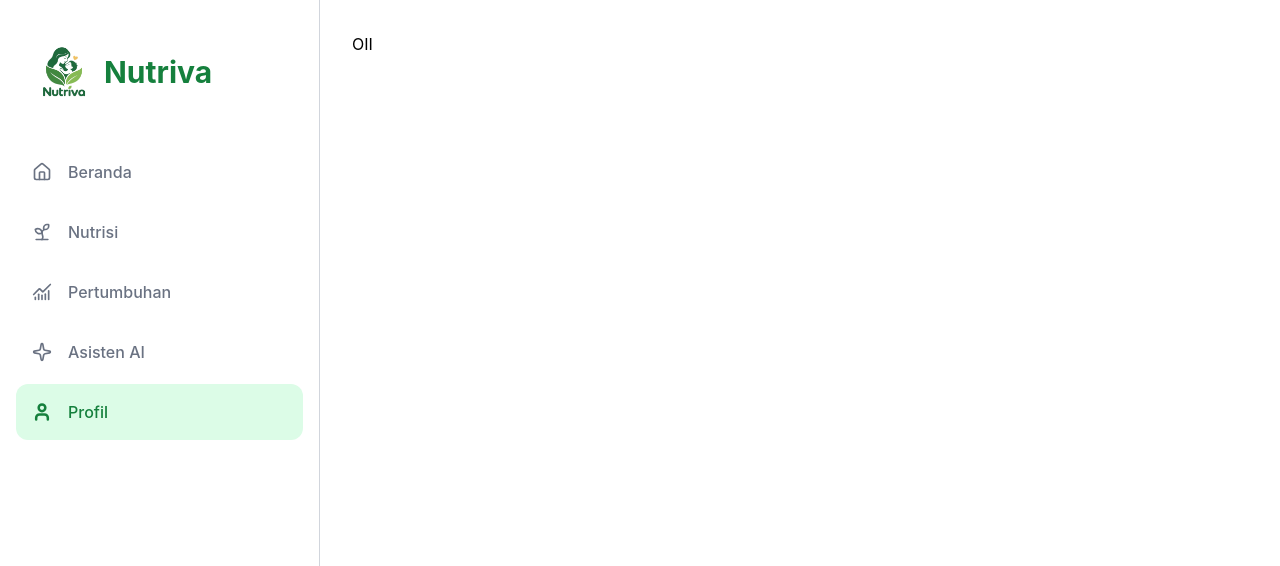
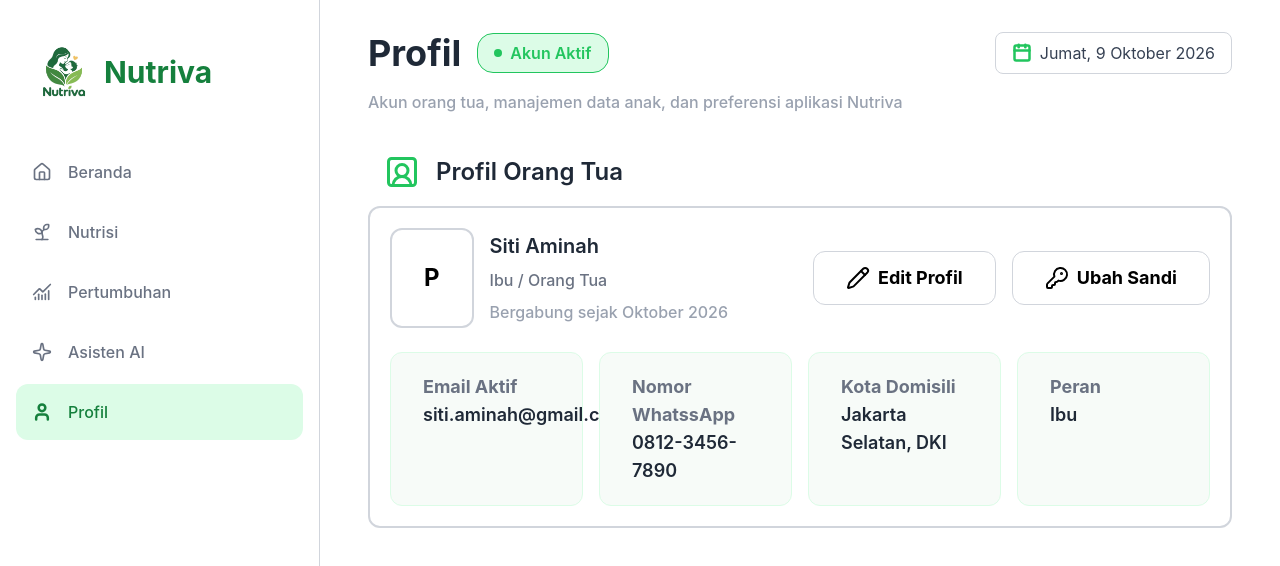
Before and after one commit to Nova11-F/Nutriva, a React (Vite) app: page /profile in a window 1280 px wide. Shown: the top 566 px of the page. Built offline with nearby package versions, Linux system fonts and the light colour scheme.

Commit message:
3.1 Pages : Home,Nutrition, Growth, Profie Part 2

```diff
--- a/src/components/ui/Button.jsx
+++ b/src/components/ui/Button.jsx
@@ -10,7 +10,7 @@ export default function Button({
 }) {
   const variants = {
     primary: "bg-primary text-surface hover:bg-hover",
-    outline: "bg-surface border border-secondary text-secondary hover:bg-secondary hover:text-surface",
+    outline: "bg-surface border border-gray-300 hover:bg-secondary hover:text-surface",
     danger: "bg-red-500 text-white hover:bg-red-600",
     ghost: "text-gray-600 hover:bg-gray-100",
   };
@@ -24,7 +24,7 @@ export default function Button({
 
   return (
     <button
-      className={`rounded-xl font-medium text-lg cursor-pointer hover:shadow-lg transition ${variants[variant]} ${sizes[size]} ${className}`}
+      className={`rounded-xl font-bold text-lg cursor-pointer hover:shadow-lg transition duration-300 ${variants[variant]} ${sizes[size]} ${className}`}
       disabled={loading}
       {...props}
     >
--- a/src/components/ui/Card.jsx
+++ b/src/components/ui/Card.jsx
@@ -9,6 +9,7 @@ export default function Card({
   const variants = {
     default: "bg-surface border-2 border-gray-300",
     soft: "bg-soft border border-gray-200",
+    silver: "bg-background border border-soft",
     success: "bg-green-50 border border-green-200",
     warning: "bg-yellow-50 border border-yellow-300",
     danger: "bg-red-50 border border-red-200",
@@ -24,7 +25,7 @@ export default function Card({
 
   return (
     <div
-      className={`rounded-xl ${variants[variant]} ${paddings[padding]} ${
+      className={`rounded-xl transition-all duration-300 ${variants[variant]} ${paddings[padding]} ${
         hoverable ? "transition hover:-translate-y-1 hover:shadow-lg" : ""
       } ${className}`}
       {...props}
--- a/src/index.css
+++ b/src/index.css
@@ -2,7 +2,7 @@
 
 @theme {
   --color-primary: #15803D;
-  --color-secondary : #009966;
+  --color-secondary : #22C55E;
   --color-hover: #166534;
   --color-soft: #DCFCE7;
   --color-light: #FEFAED;
--- a/src/pages/profile/ProfilePage.jsx
+++ b/src/pages/profile/ProfilePage.jsx
@@ -1,7 +1,97 @@
-export default function ProfilePage(){
-    return(
-        <>
-        <h1>OII</h1>
-        </>
-    );
+import Card from "../../components/ui/Card";
+import Button from "../../components/ui/Button";
+import CurrentDate from "../../components/ui/Date";
+import { SquareUserRound,
+    KeyRound,
+    Pencil
+ } from "lucide-react";
+
+export default function ProfilePage() {
+  return (
+    <>
+    <div className="px-4">
+      <div className="flex items-center justify-between mb-4">
+        <div className="flex gap-4">
+          <h1 className="text-4xl text-text font-bold">Profil</h1>
+          <p className="w-fit inline-flex items-center gap-2 bg-soft border border-secondary py-1 px-4 rounded-2xl text-secondary text-md font-semibold">
+            <span className="h-2 w-2 bg-secondary rounded-full"></span>
+            Akun Aktif
+          </p>
+        </div>
+        <CurrentDate />
+      </div>
+      <p className="text-md text-gray-400 font-medium">Akun orang tua, manajemen data anak, dan preferensi aplikasi Nutriva</p>
+      <div className="flex flex-col mt-10">
+        <div className="flex items-center gap-4 px-4 mb-4">
+        <SquareUserRound size={36} strokeWidth={2} className="text-secondary"/>
+        <h3 className="text-text text-2xl font-semibold">Profil Orang Tua</h3>
+        </div>
+        <Card className="flex flex-col gap-6">
+                <div className="flex items-center justify-between">
+                    <div className="flex items-center gap-4">
+                        <Card className="bg-secondary p-8 font-bold text-2xl">
+                            P
+                        </Card>
+                        <div className="flex flex-col gap-2">
+                            <h4 className="text-xl text-text font-semibold">
+                                Siti Aminah
+                            </h4>
+                            <p className="text-md text-gray-500 font-medium">
+                                Ibu / Orang Tua
+                            </p>
+                            <p className="text-md text-gray-400 font-medium">
+                                Bergabung sejak Oktober 2026
+                            </p>
+                        </div>
+                    </div>
+                    <div className="flex items-center gap-4">
+                        <Button variant="outline" className="flex items-center justify-center gap-2">
+                            <Pencil size={24}/>
+                            <p>Edit Profil</p>
+                        </Button>
+                        <Button variant="outline" className="flex items-center justify-center gap-2">
+                            <KeyRound size={24}/>
+                            <p>Ubah Sandi</p>
+                        </Button>
+                    </div>
+                </div>
+                <div className="grid grid-cols-4 gap-4">
+                    <Card variant="silver" className="px-8">
+                        <h4 className="text-lg text-gray-500 font-bold">
+                            Email Aktif
+                        </h4>
+                        <p className="text-lg text-text font-semibold">
+                            siti.aminah@gmail.com
+                        </p>
+                    </Card>
+                    <Card variant="silver" className="px-8">
+                        <h4 className="text-lg text-gray-500 font-bold">
+                            Nomor WhatssApp
+                        </h4>
+                        <p className="text-lg text-text font-semibold">
+                            0812-3456-7890
+                        </p>
+                    </Card>
+                    <Card variant="silver" className="px-8">
+                        <h4 className="text-lg text-gray-500 font-bold">
+                            Kota Domisili
+                        </h4>
+                        <p className="text-lg text-text font-semibold">
+                            Jakarta Selatan, DKI
+                        </p>
+                    </Card>
+                    <Card variant="silver" className="px-8">
+                        <h4 className="text-lg text-gray-500 font-bold">
+                            Peran
+                        </h4>
+                        <p className="text-lg text-text font-semibold">
+                            Ibu
+                        </p>
+                    </Card>
+                </div>
+        </Card>
+      </div>
+      </div>
+    </>
+  );
 }
```
